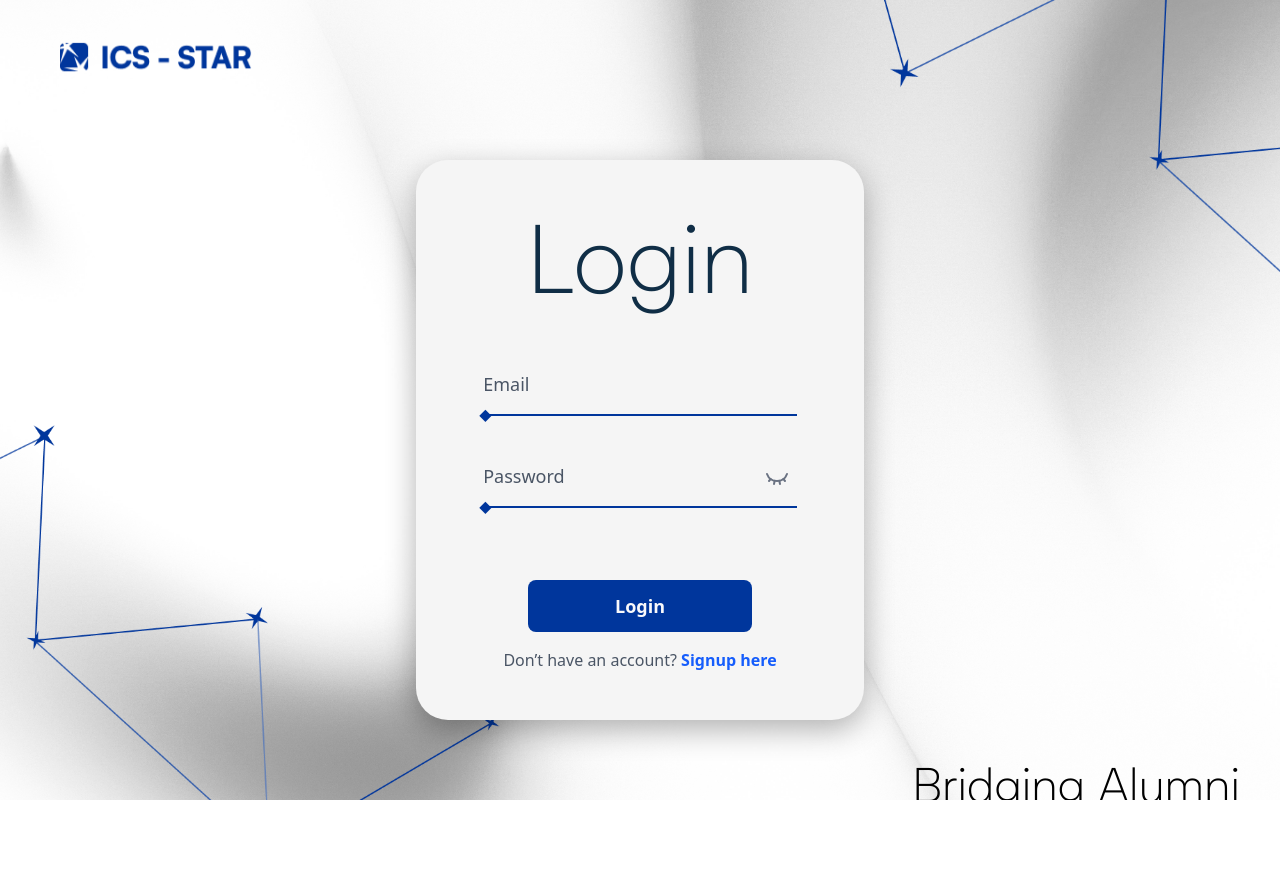
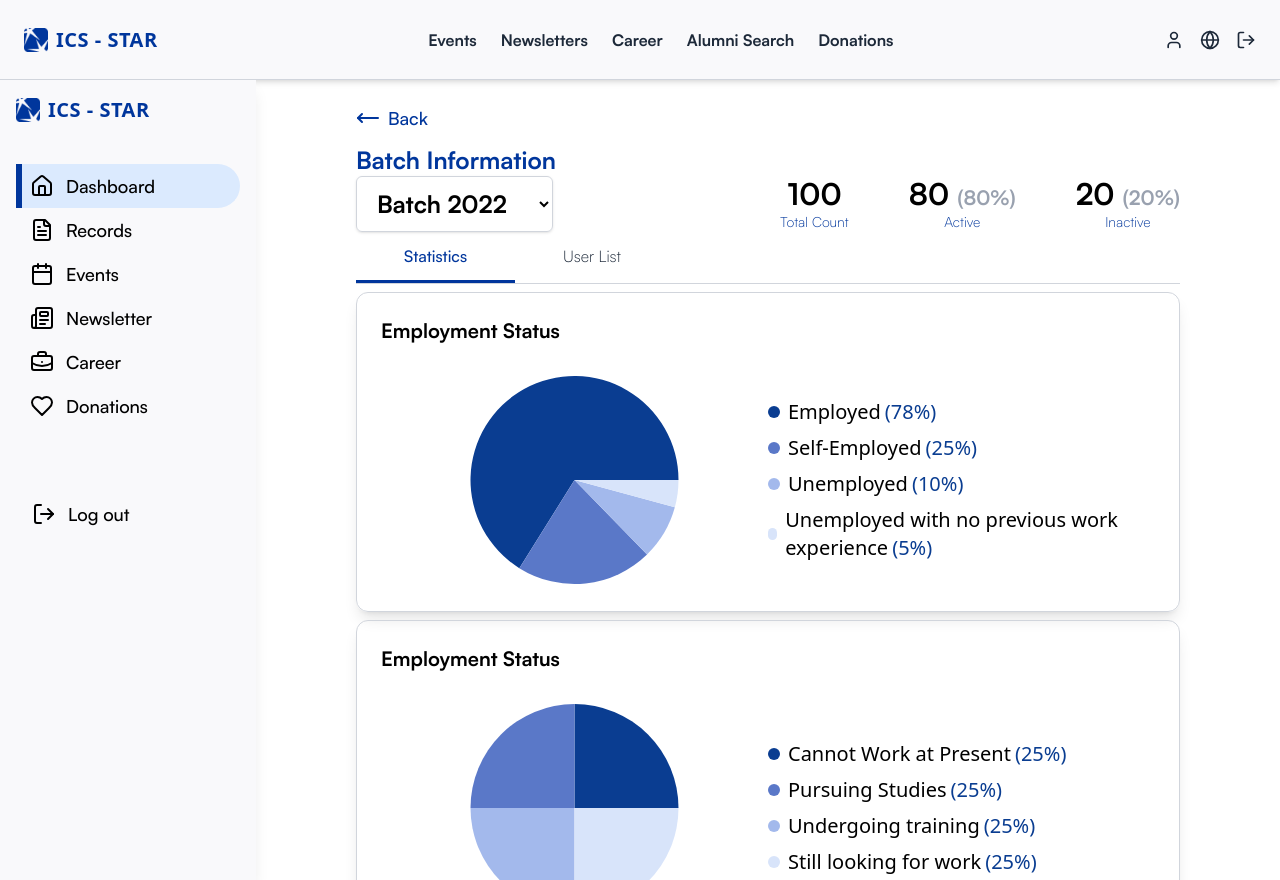
Before and after one commit to cazhiareese/ICS-STAR, a React (Vite) app in the folder app/: page /admin/dashboard/batch-reports/1 in a window 1280 px wide. Before the commit this address led to /. Before the commit the page ends 800 px from the top, so only its background shows below. Built offline with nearby package versions, Linux system fonts and the light colour scheme.

Commit message:
chore: added route to view batch information

```diff
--- a/app/src/App.jsx
+++ b/app/src/App.jsx
@@ -28,6 +28,7 @@ import AdminUserDetails from "./RootPages/AdminPages/Records/adminuserdetails";
 import AdminPendingVerifications from "./RootPages/AdminPages/Records/adminpendingverifications";
 import AdminVerificationConfirmation from "./RootPages/AdminPages/Records/adminverificationconfirmation";
 import AlumniSearch from "./RootPages/AlumniPages/alumnisearch";
+import AdminBatchInformation from "./RootPages/AdminPages/Dashboard/adminbatchinformation";
 
 
 function App() {
@@ -62,6 +63,7 @@ function App() {
           <Route path="dashboard" element={<AdminDashboardLayout />}>
             <Route index element={<AdminDashboard />} />
             <Route path="user-reports" element={<AdminUserInformationReport />} />
+            <Route path="batch-reports/:batch" element={<AdminBatchInformation/>}></Route>
           </Route>
           <Route path="records" element={<AdminRecordsLayout />} >
             <Route index element={<AdminRecords/>}/>
```
